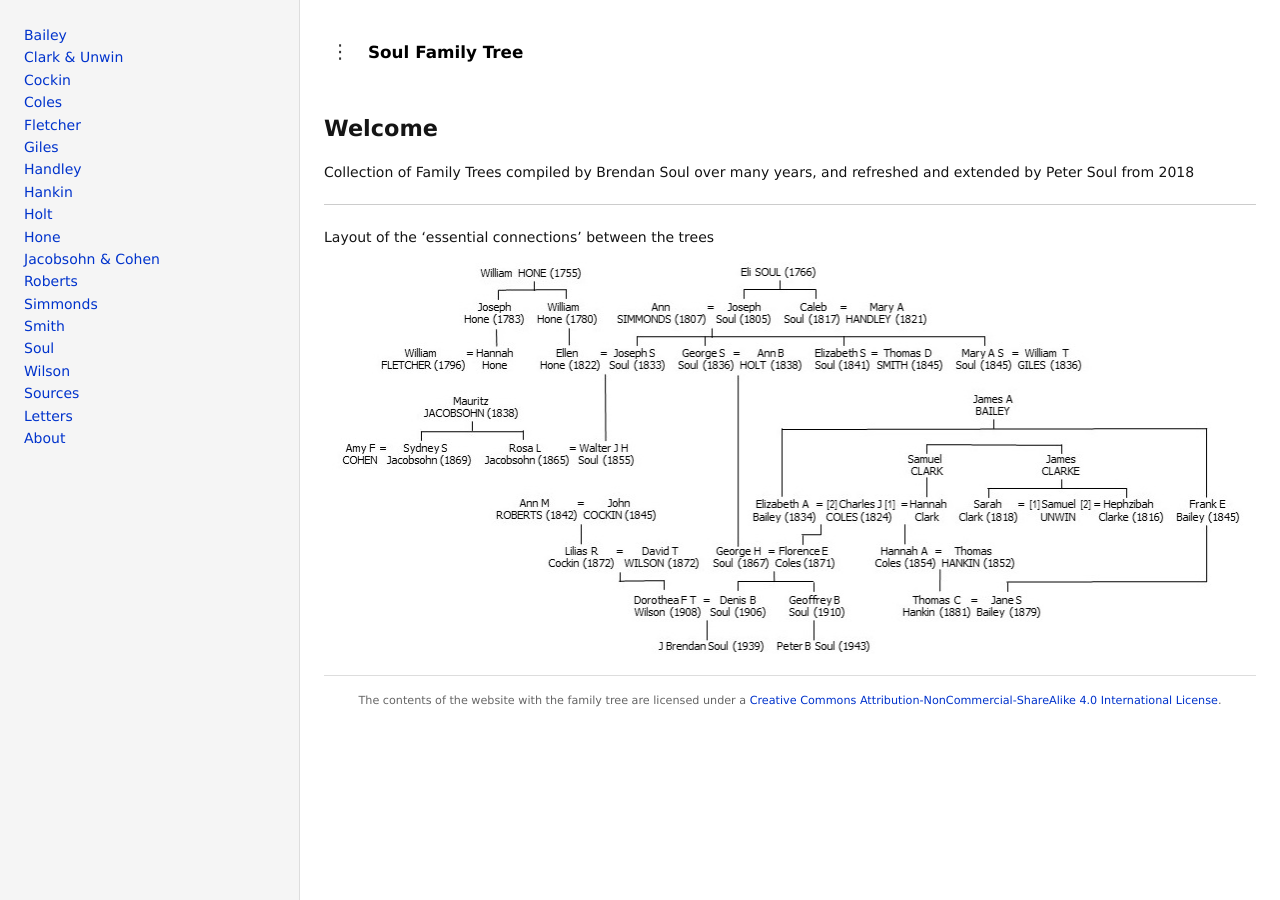
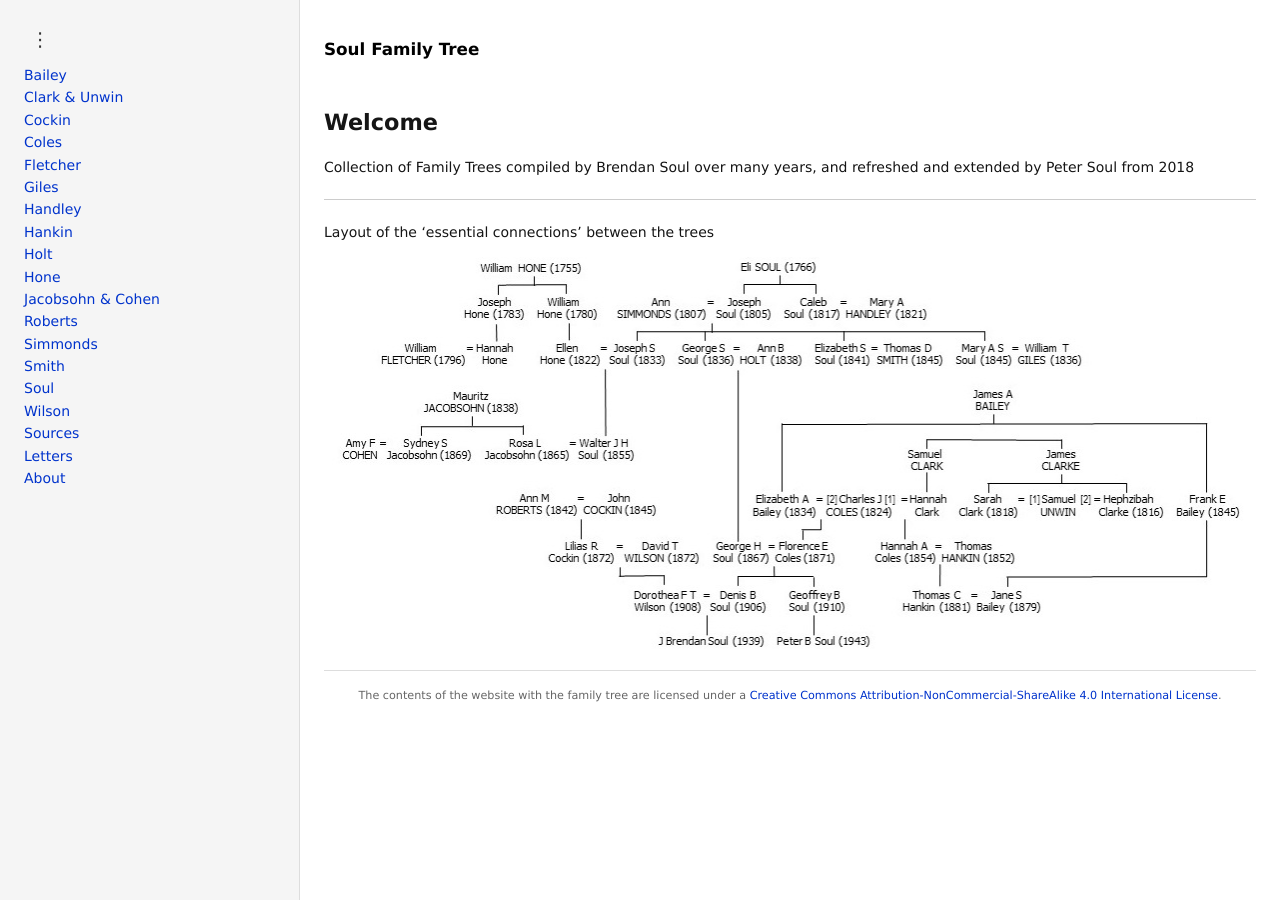
Before and after one commit to soul-family/family-tree, a Jekyll site: the page built from src-content/index.md, in a window 1280 px wide. Built offline with Jekyll 4.4.1, drawn with Linux system fonts in a browser that asks for light colours.

Commit message:
style: move toggle into sidebar, keep visible when collapsed

```diff
--- a/src-content/_layouts/default.html
+++ b/src-content/_layouts/default.html
@@ -9,13 +9,13 @@
 <body>
   <div class="layout-wrapper">
     <aside class="sidebar">
+      <button class="sidebar-toggle" aria-label="Toggle menu" onclick="toggleSidebar()"></button>
       <div class="sidebar-content">
         {% include navigation.html %}
       </div>
     </aside>
     <main class="main-content">
       <div class="site-header">
-        <button class="sidebar-toggle" aria-label="Toggle menu" onclick="toggleSidebar()"></button>
         <a class="site-title" href="{{ '/' | relative_url }}">Soul Family Tree</a>
       </div>
       <div class="container container-1185">
--- a/src-content/assets/css/style.css
+++ b/src-content/assets/css/style.css
@@ -148,6 +148,13 @@ a:visited {
 
 .sidebar-toggle::before {
   content: '⋮';
+}
+
+.sidebar .sidebar-toggle {
+  position: relative;
+  top: auto;
+  right: auto;
+  margin-bottom: 0.5rem;
 }
 
 /* --- Navigation --- */
```
